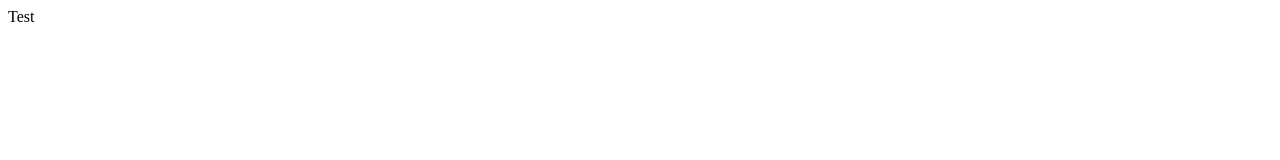
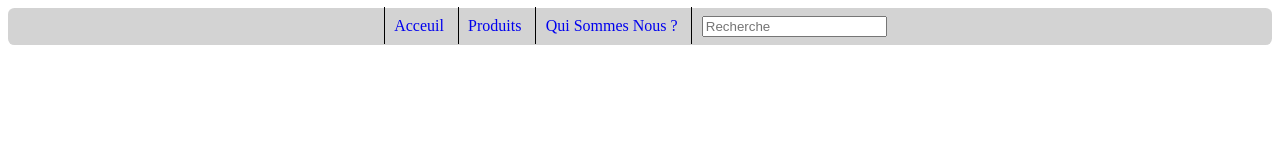
Before and after one commit to NicolasJournaud/siteWebIUT, a plain HTML site: page index.html in a window 1280 px wide. Drawn offline with Linux system fonts and the light colour scheme.

Commit message:
StartMenu/CreationCSS
Création de la feuille de style, commencement du menu ainsi que son
style.

```diff
--- a/index.html
+++ b/index.html
@@ -1 +1,18 @@
-Test
+<!DOCTYPE html>
+<html>
+	<head>
+		<link rel="stylesheet" type="text/css" href="style.css" />
+	</head>
+	<body>
+		<header>
+			<nav>
+				<a href="index.html">Acceuil</a>
+				<a href="index.html">Produits</a>
+				<a href="index.html">Qui Sommes Nous ?</a>
+			</nav>
+			<form action="Page de resultat de recherche">
+				<input placeholder="Recherche" name="Recherche"/>
+			</form>
+		</header>
+	</body>
+</html>
--- /dev/null
+++ b/style.css
@@ -0,0 +1,20 @@
+nav, form
+{
+	display: inline;
+}
+
+header
+{
+	text-align: center;
+	padding: 0.5em;
+	background-color: lightgrey;
+	border-radius: 0.4em;
+}
+
+nav a, form
+{
+	text-decoration: none;
+	padding: 0.6em;
+	border-left: 0.1em solid black;
+	margin: 0em;
+}
```
